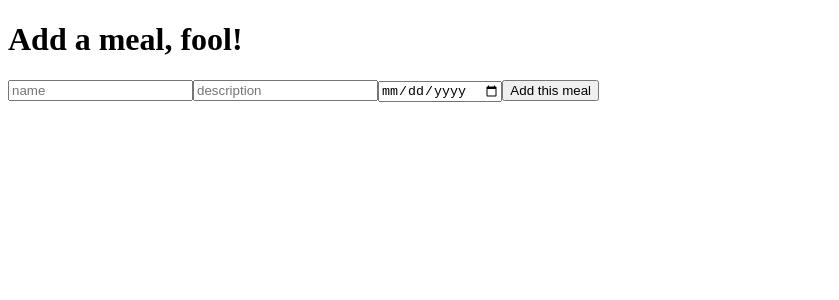
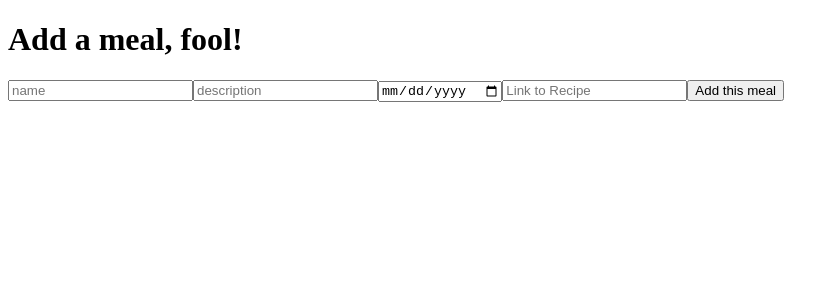
Before and after one commit to noeljane/meal-planning-client, a React (Create React App) app: page /meals/new in a window 1280 px wide. Shown: the top 300 px of the page, without its empty margins (0-839 px from the left). Built offline with nearby package versions, Linux system fonts and the light colour scheme.

Commit message:
add link to new meal form

```diff
--- a/src/components/meals/MealsNew.js
+++ b/src/components/meals/MealsNew.js
@@ -1,5 +1,4 @@
 import React, { Component } from 'react';
-import axios from 'axios';
 import {Link} from 'react-router-dom';
 
 class MealsNew extends Component {
@@ -9,6 +8,7 @@ class MealsNew extends Component {
       name: '',
       description: '',
       date: 0,
+      link: '',
       userId: ''
       //get user from props???
     }
@@ -25,34 +25,41 @@ class MealsNew extends Component {
     })
   }
 
-  //TODO: Add axios for creating new meal
   handleSubmit = (event) => {
     event.preventDefault();
-    const { name,description, date  } = this.state;
+    const { name,description, date, link  } = this.state;
     const userId  = this.props.user.id;
+    const token = localStorage.getItem('token')
 
     let meal = {
       name: name,
       description: description,
       date: date,
+      link: link,
+
       userId: userId
     }
     console.log("Here's the meal")
     console.log(meal);
 
-    axios.post('http://localhost:3001/meals', {meal})
-      .then(response => {
-        console.log("success!!");
-        console.log(response);
+    fetch(`http://localhost:3001/meals`, {
+        method: 'POST',
+        headers: {
+          Authorization: `Bearer ${token}`
+        },
+        body: JSON.stringify(meal)
       })
-      .catch(error => console.log('api errors:', error))
-
-    console.log(this.state);
-  }
+      .then(resp => resp.json())
+      .then(data => {
+        console.log("success! meal added")
+        console.log(data)
+      })
+      .catch(error  => console.log('api errors: ', error))
+    }
 
   // params.require(:meal).permit(:name, :description, :date, :link_to_recipe, :user_id)
   render() {
-    const { name, description,date } = this.state;
+    const { name, description, date, link } = this.state;
     console.log("Props for meal form:");
     console.log(this.props);
     return (
@@ -80,6 +87,13 @@ class MealsNew extends Component {
             value={date}
             onChange= {this.handleChange}>
           </input>
+          <input
+            placeholder="Link to Recipe"
+            type="text"
+            name="link"
+            value={link}
+            onChange= {this.handleChange}>
+          </input>
 
         <button
           placeholder="submit"
```
